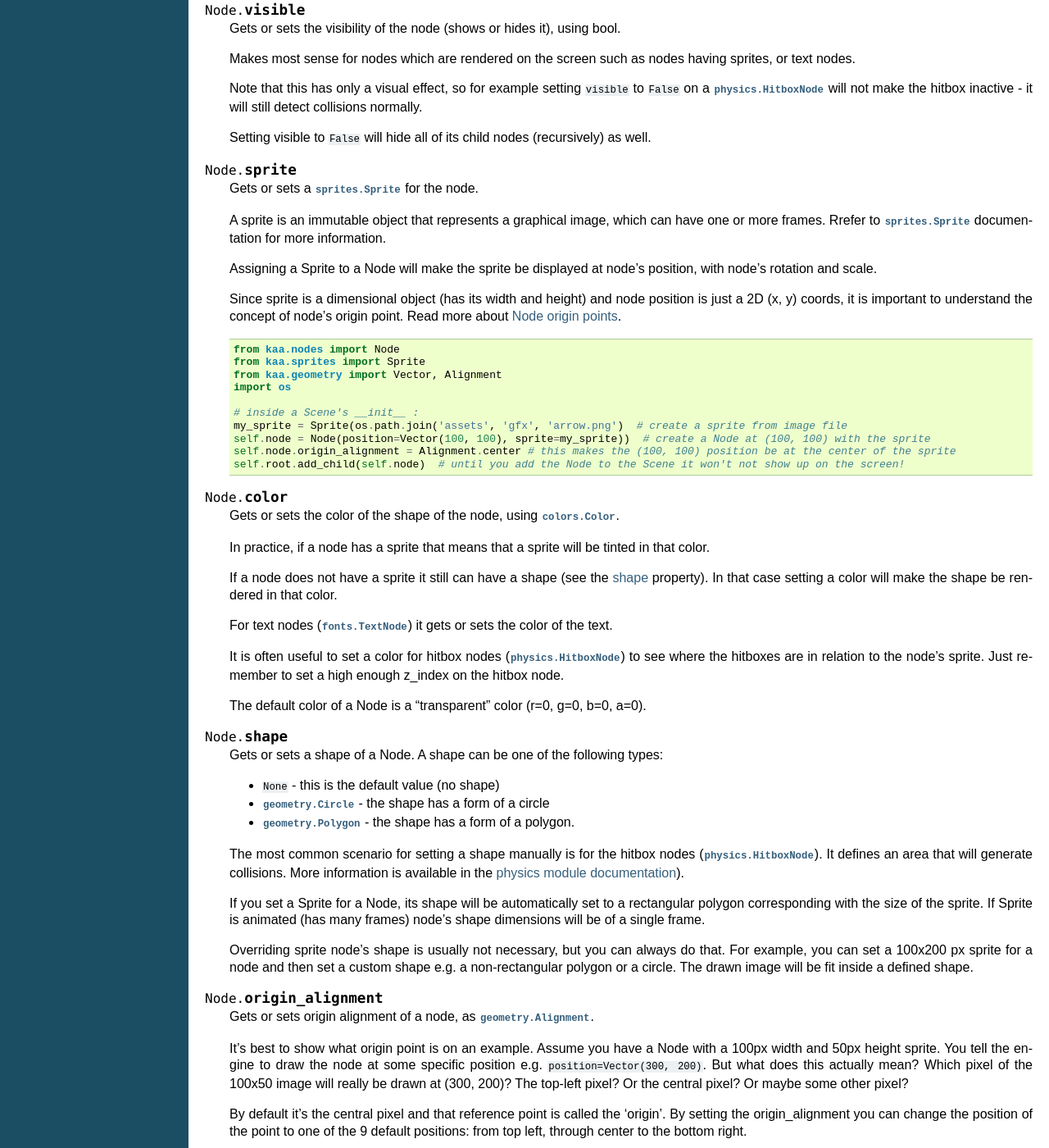
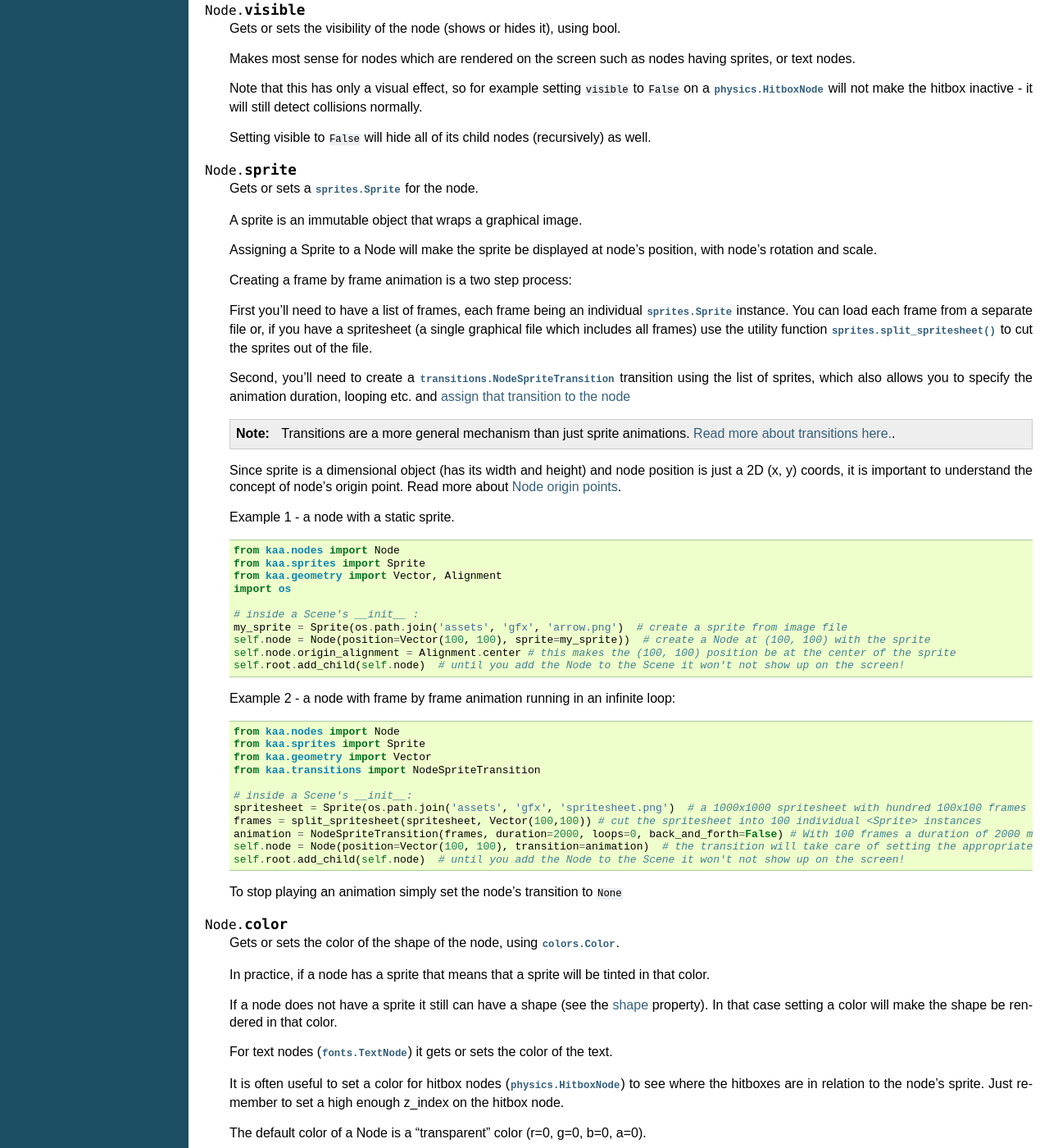
Before and after one commit to kaaengine/kaa, a Sphinx documentation site: the page built from docs/reference/nodes.rst, in a window 1280 px wide and 1400 px high, scrolled down 2870 px. Shown: the whole window at 82% size. Built offline with Sphinx 7.4.7, drawn with Linux system fonts in a browser that asks for light colours; some of the changed text lies outside the part shown.

Commit message:
updated existing node and sprite docs to reflect the new way of creating animations - via transitions

```diff
--- a/docs/reference/nodes.rst
+++ b/docs/reference/nodes.rst
@@ -9,8 +9,8 @@
 
 Nodes are the core concept of the kaa engine. They're "objects" which you can add to the Scene. Each Node has its
 spatial properties such as position, rotation or scale. A Node may also have a sprite (graphics loaded from a file),
-which can be animated. Nodes have other properties such as z_index, shape, color, origin etc. All those properties are
-described in the documentation below.
+:ref:`which can be animated <Transitions.NodeSpriteTransition>`. Nodes have other properties such as z_index, shape,
+color, origin etc. All those properties are described in the documentation below.
 
 A Node can have child Nodes, which you can add with the :meth:`Node.add_child`
 method, thus creating a tree-like structure of nodes on the scene. As the parent node gets transformed (changes its position,
@@ -28,12 +28,11 @@ a collection of other specialized Nodes (they all inherit from the :class:`Node`
 
 * :class:`physics.SpaceNode` - a container node to simulate the physical environment.
 * :class:`physics.BodyNode` - a physical node which can have hitbox nodes. Can interact with other BodyNodes. Must be a direct child of SpaceNode. Can have zero or more Hitbox Nodes.
-* :class:`physics.HitboxNode` - defines an area that will collide, and allows wiring up your own collision handler function. Hitbox Node must be a child node of a BodyNode.
+* :class:`physics.HitboxNode` - defines an area that can collide with other hitboxes, and allows wiring up your own collision handler function. Hitbox Node must be a child node of a BodyNode.
 * :class:`fonts.TextNode` - a node used to render text on the screen.
 
 For your game's actual objects such as Player, Enemy, Bullet, etc. we recommend writing classes that inherit from
 the Node class (or BodyNode if you want the object to utilize :doc:`kaaengine's physics features </reference/physics>`).
-
 
 .. class:: Node(position=Vector(0,0), rotation=0, scale=Vector(1, 1), z_index=0, color=Color(0,0,0,0), sprite=None, shape=None, origin_alignment=Alignment.center, lifetime=None, transition=None, visible=True)
 
@@ -213,14 +212,29 @@ Instance Properties:
 
     Gets or sets a :class:`sprites.Sprite` for the node.
 
-    A sprite is an immutable object that represents a graphical image, which can have one or more frames.
-    Rrefer to :class:`sprites.Sprite` documentation for more information.
+    A sprite is an immutable object that wraps a graphical image.
 
     Assigning a Sprite to a Node will make the sprite be displayed at node's position, with node's rotation and scale.
+
+    Creating a frame by frame animation is a two step process:
+
+    First you'll need to have a list of frames, each frame being an individual :class:`sprites.Sprite` instance. You can load
+    each frame from a separate file or, if you have a spritesheet (a single graphical file which includes all frames) use
+    the utility function :meth:`sprites.split_spritesheet()` to cut the sprites out of the file.
+
+    Second, you'll need to create a :class:`transitions.NodeSpriteTransition` transition using the list of sprites,
+    which also allows you to specify the animation duration, looping etc. and
+    :ref:`assign that transition to the node <Node.transition>`
+
+    .. note::
+
+        Transitions are a more general mechanism than just sprite animations. :doc:`Read more about transitions here. </reference/transitions>`.
 
     Since sprite is a dimensional object (has its width and height) and node position is just a 2D (x, y) coords,
     it is important to understand the concept of node's origin point. Read more
     about :ref:`Node origin points <Node.origin_alignment>`.
+
+    Example 1 - a node with a static sprite.
 
     .. code-block:: python
 
@@ -234,6 +248,24 @@ Instance Properties:
         self.node = Node(position=Vector(100, 100), sprite=my_sprite))  # create a Node at (100, 100) with the sprite
         self.node.origin_alignment = Alignment.center # this makes the (100, 100) position be at the center of the sprite
         self.root.add_child(self.node)  # until you add the Node to the Scene it won't not show up on the screen!
+
+    Example 2 - a node with frame by frame animation running in an infinite loop:
+
+    .. code-block:: python
+
+        from kaa.nodes import Node
+        from kaa.sprites import Sprite
+        from kaa.geometry import Vector
+        from kaa.transitions import NodeSpriteTransition
+
+        # inside a Scene's __init__:
+        spritesheet = Sprite(os.path.join('assets', 'gfx', 'spritesheet.png')  # a 1000x1000 spritesheet with hundred 100x100 frames
+        frames = split_spritesheet(spritesheet, Vector(100,100)) # cut the spritesheet into 100 individual <Sprite> instances
+        animation = NodeSpriteTransition(frames, duration=2000, loops=0, back_and_forth=False) # With 100 frames a duration of 2000 means 20 miliseconds per frame.
+        self.node = Node(position=Vector(100, 100), transition=animation)  # the transition will take care of setting the appropriate <Sprite> over time, thus creating an animation effect.
+        self.root.add_child(self.node)  # until you add the Node to the Scene it won't not show up on the screen!
+
+    To stop playing an animation simply set the node's transition to :code:`None`
 
 .. _Node.color:
 .. attribute:: Node.color
@@ -312,7 +344,7 @@ Instance Properties:
     Gets or sets a transition object on the node. Must be one of the types from the :code:`kaa.transitions` namespace.
 
     Transitions are "recipes" how the node should transform over time, by transformation we mean changing node's
-    position, rotation, scale, color, etc. Transitions system is a very powerful feature,
+    position, rotation, scale, color, sprite etc. Transitions system is a very powerful feature,
     :doc:`refer to transitions documentation for details </reference/transitions>`.
 
 .. _Node.absolute_transformation:
```
Also changed, not shown: docs/reference/sprites.rst (+24 -15 lines), docs/reference/transitions.rst (+8 -2 lines).
